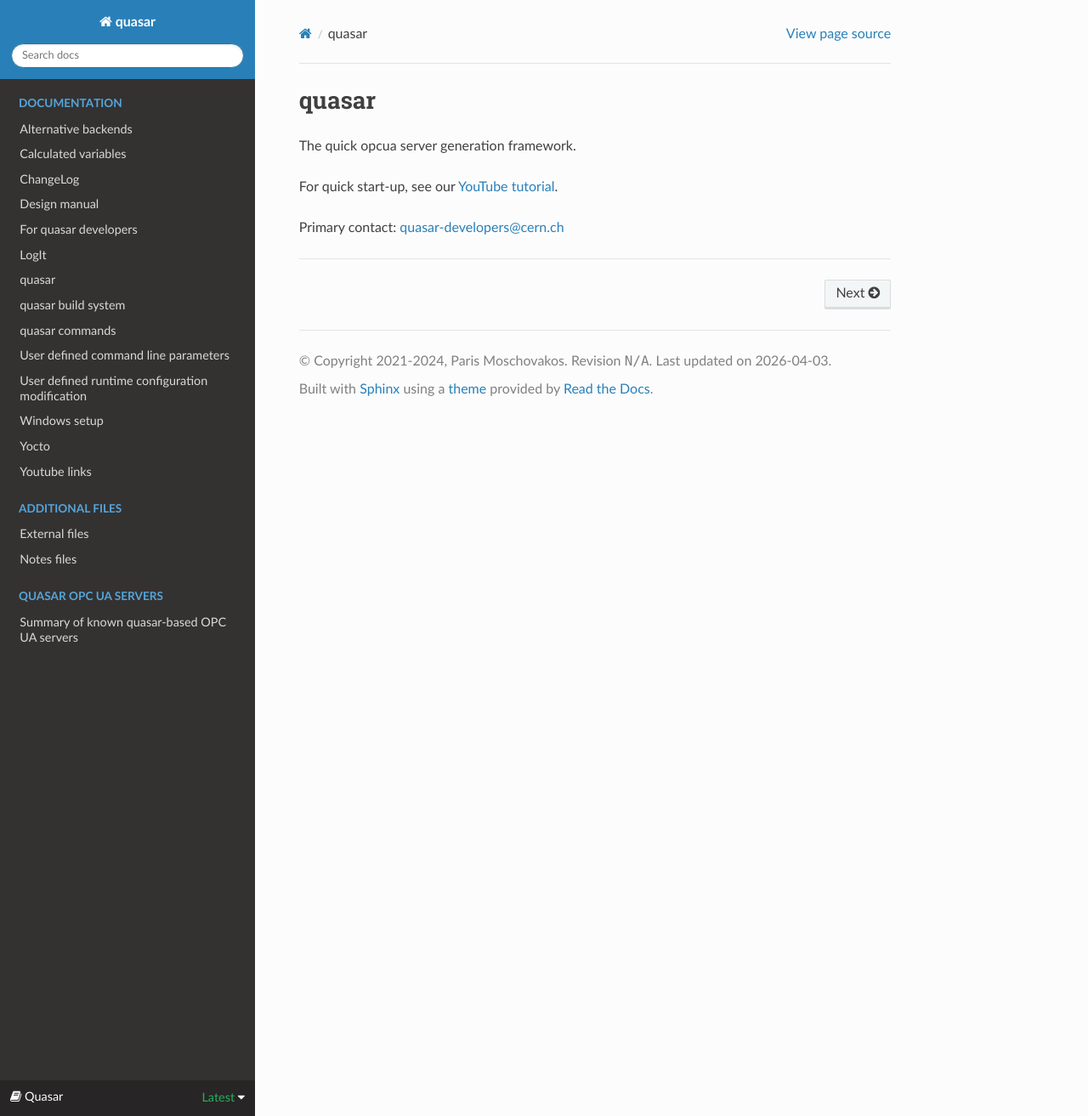
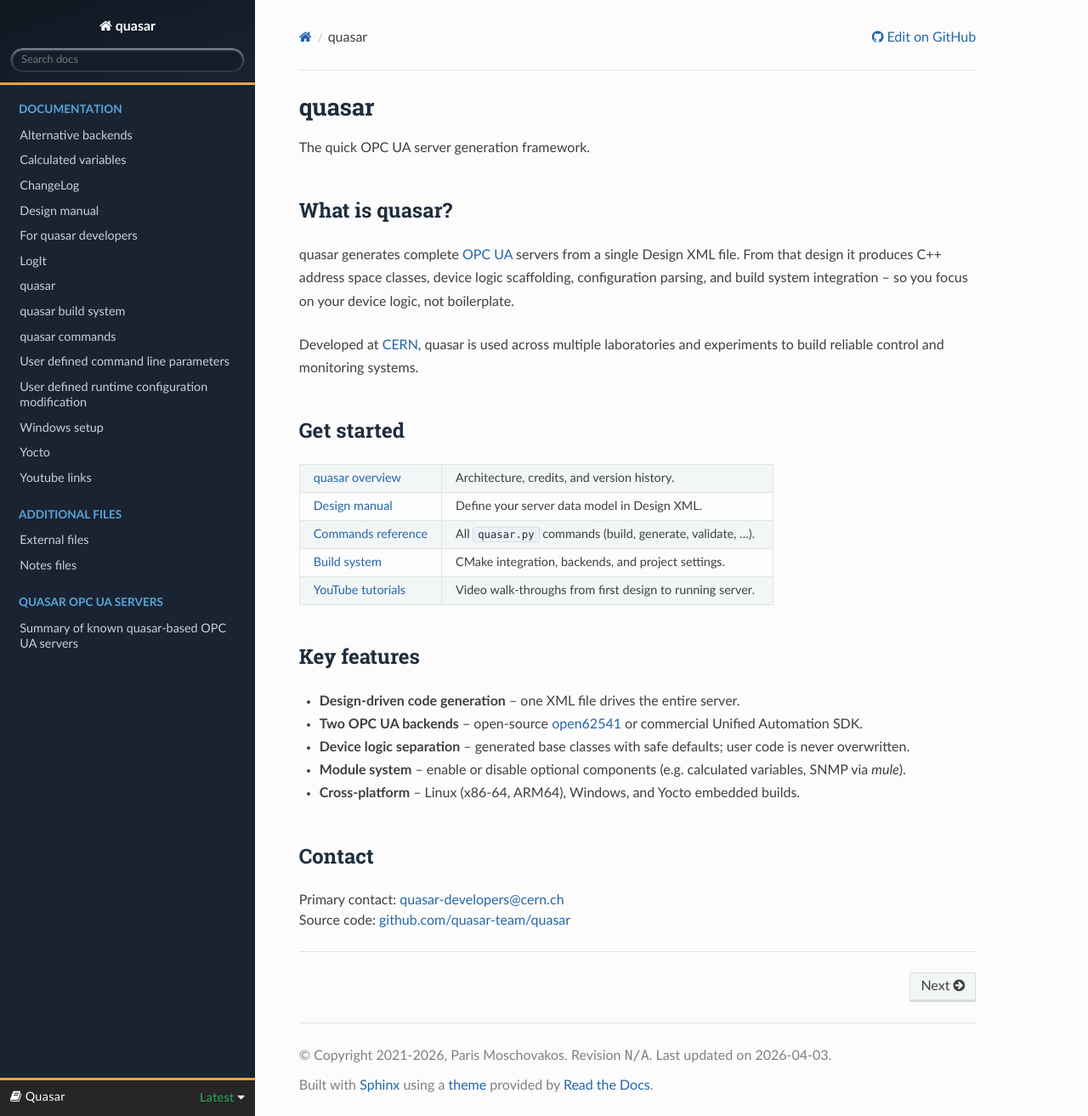
Before and after one commit to quasar-team/quasar, a Sphinx documentation site: the page built from Documentation/source/index.rst, in a window 1280 px wide and 1313 px high. Shown: the whole window at 85% size. Built offline with Sphinx 7.4.7 and the Read the Docs theme 3.1.0, drawn with Linux system fonts in a browser that asks for light colours.

Commit message:
Refresh documentation site design: navy palette, richer homepage, typography
- Replace stock RTD blue with deep navy sidebar (#1a2332) and amber accent (#e8a838)
- Rewrite homepage with "What is quasar?", get-started table, key features
- Improve typography: line-height 1.7, rounded code blocks, better heading spacing
- Polish version switcher footer with dark background and amber hover
- Add logo drop shadow and gradient branding area
- Enable "Edit on GitHub" links, update copyright to 2026

```diff
--- a/Documentation/source/_static/css/default.css
+++ b/Documentation/source/_static/css/default.css
@@ -59,3 +59,72 @@
 .wy-table-responsive {
   overflow: visible !important;
 }
+
+/* -- Version switcher & footer polish -- */
+.rst-versions {
+  border-top: 3px solid #e8a838;
+  background: #1f1d2b;
+}
+.rst-current-version {
+  background: #263238;
+  padding: 12px 16px;
+  letter-spacing: 0.3px;
+}
+.rst-other-versions {
+  padding: 12px 16px;
+}
+.rst-other-versions dl dt {
+  margin-top: 10px;
+  font-size: 85%;
+  text-transform: uppercase;
+  letter-spacing: 0.5px;
+  opacity: 0.7;
+}
+.rst-other-versions dl dd {
+  padding: 2px 0;
+}
+.rst-other-versions dl dd a:hover {
+  color: #e8a838;
+}
+
+/* -- quasar color palette: deep navy sidebar + amber accent ------------- */
+.wy-side-nav-search            { background: linear-gradient(160deg, #0f1820 0%, #141e2b 60%, #1a2332 100%) !important;
+                                  padding: 18px 12px 12px !important;
+                                  border-bottom: 3px solid #e8a838; }
+.wy-side-nav-search > a img.logo { max-width: 180px;
+                                  filter: drop-shadow(0 2px 4px rgba(0,0,0,0.3)); }
+.wy-nav-side                   { background-color: #1a2332 !important; }
+.wy-menu-vertical a            { color: #c7d0d8 !important; }
+.wy-menu-vertical a:hover      { background-color: #263545 !important; }
+.wy-menu-vertical li.current > a,
+.wy-menu-vertical li.current   { background-color: #263545 !important;
+                                  border-left: 3px solid #e8a838 !important; }
+.wy-menu-vertical li.current > a { color: #ffffff !important; }
+.wy-menu-vertical li.toctree-l1.current > a { border-bottom-color: #263545 !important; }
+.wy-side-nav-search input[type=text] {
+  border-color: #263545 !important;
+  background-color: #141e2b !important;
+  color: #c7d0d8 !important;
+}
+/* content area */
+a                              { color: #2566a8; }
+a:hover                        { color: #1a4776; }
+h1, h2, h3, h4, h5, h6        { color: #1e2d3d !important; }
+code.literal                   { background-color: #eef2f6 !important;
+                                  color: #1e2d3d !important; }
+.wy-nav-top                    { background-color: #1a2332 !important; }
+
+/* ── Typography & spacing polish ── */
+.wy-nav-content { max-width: 900px; }
+.wy-nav-content p, .wy-nav-content li { line-height: 1.7; }
+.rst-content h1 { letter-spacing: -0.01em; margin-bottom: 0.6em; }
+.rst-content h2 { margin-top: 1.8em; }
+.rst-content h3, .rst-content h4 { margin-top: 1.4em; }
+code.literal { border: 1px solid #d8dde4; border-radius: 3px; padding: 1px 5px; font-size: 85%; }
+.rst-content pre.literal-block, .rst-content div[class^="highlight"] pre {
+  border-radius: 4px; border: 1px solid #d8dde4;
+  line-height: 1.5; font-size: 13px;
+}
+.rst-content .admonition { border-radius: 4px; }
+.rst-content .admonition-title { font-weight: 700; }
+.wy-nav-content p + ul, .wy-nav-content p + ol { margin-top: -0.4em; }
--- a/Documentation/source/conf.py
+++ b/Documentation/source/conf.py
@@ -29,7 +29,7 @@
 # -- Project information -----------------------------------------------------
 
 project = 'quasar'
-copyright = '2021-2024, Paris Moschovakos'
+copyright = '2021-2026, Paris Moschovakos'
 author = 'Paris Moschovakos'
 
 
@@ -75,7 +75,11 @@
 locale_dirs = ['../locales']
 
 html_context = {
-    "display_github": False,
+    "display_github": True,
+    "github_user": "quasar-team",
+    "github_repo": "quasar",
+    "github_version": "master",
+    "conf_py_path": "/Documentation/source/",
     "commit": get_git_commit_hash(),
     "last_updated": get_current_date(),
 }
--- a/Documentation/source/index.rst
+++ b/Documentation/source/index.rst
@@ -1,12 +1,55 @@
 quasar
 ======
 
-| The quick opcua server generation framework.
+The quick OPC UA server generation framework.
 
-| For quick start-up, see our `YouTube
-  tutorial <https://www.youtube.com/watch?v=v212aPmbahM&list=PLz6bxFrT1-KBZxoSxr4ZvlTyxNeYE3L7b>`__.
+What is quasar?
+---------------
+
+quasar generates complete `OPC UA <https://opcfoundation.org/about/opc-technologies/opc-ua/>`__
+servers from a single Design XML file. From that design it produces C++ address
+space classes, device logic scaffolding, configuration parsing, and build system
+integration -- so you focus on your device logic, not boilerplate.
+
+Developed at `CERN <https://home.cern>`__, quasar is used across multiple
+laboratories and experiments to build reliable control and monitoring systems.
+
+Get started
+-----------
+
+.. list-table::
+   :widths: 30 70
+   :header-rows: 0
+
+   * - :doc:`quasar overview <quasar>`
+     - Architecture, credits, and version history.
+   * - :doc:`Design manual <DesignManual>`
+     - Define your server data model in Design XML.
+   * - :doc:`Commands reference <quasarCommands>`
+     - All ``quasar.py`` commands (build, generate, validate, ...).
+   * - :doc:`Build system <quasarBuildSystem>`
+     - CMake integration, backends, and project settings.
+   * - `YouTube tutorials <https://www.youtube.com/watch?v=v212aPmbahM&list=PLz6bxFrT1-KBZxoSxr4ZvlTyxNeYE3L7b>`__
+     - Video walk-throughs from first design to running server.
+
+Key features
+------------
+
+- **Design-driven code generation** -- one XML file drives the entire server.
+- **Two OPC UA backends** -- open-source `open62541 <https://open62541.org/>`__
+  or commercial Unified Automation SDK.
+- **Device logic separation** -- generated base classes with safe defaults;
+  user code is never overwritten.
+- **Module system** -- enable or disable optional components
+  (e.g. calculated variables, SNMP via *mule*).
+- **Cross-platform** -- Linux (x86-64, ARM64), Windows, and Yocto embedded
+  builds.
+
+Contact
+-------
 
 | Primary contact: quasar-developers@cern.ch
+| Source code: `github.com/quasar-team/quasar <https://github.com/quasar-team/quasar>`__
 
 
 --------------
```
